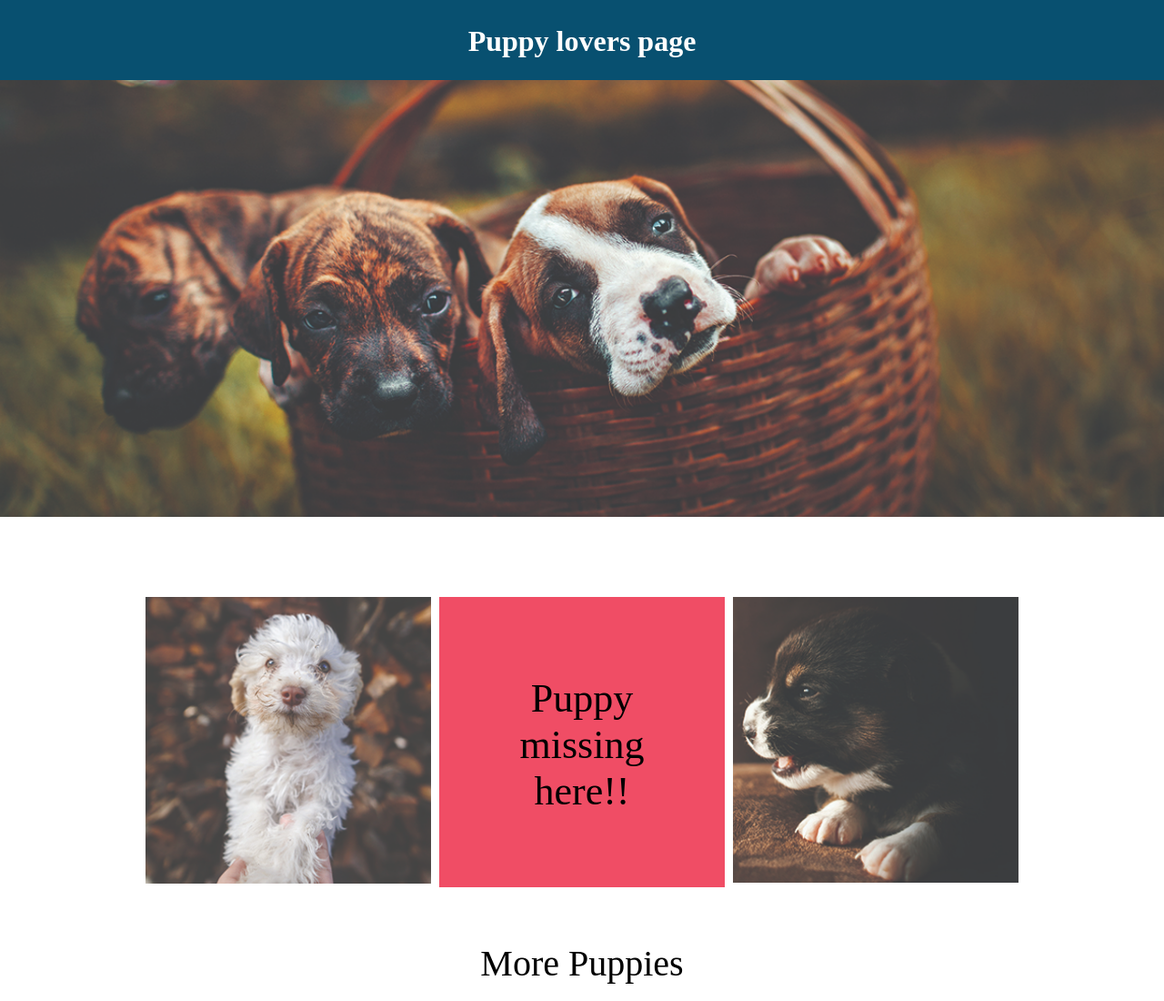
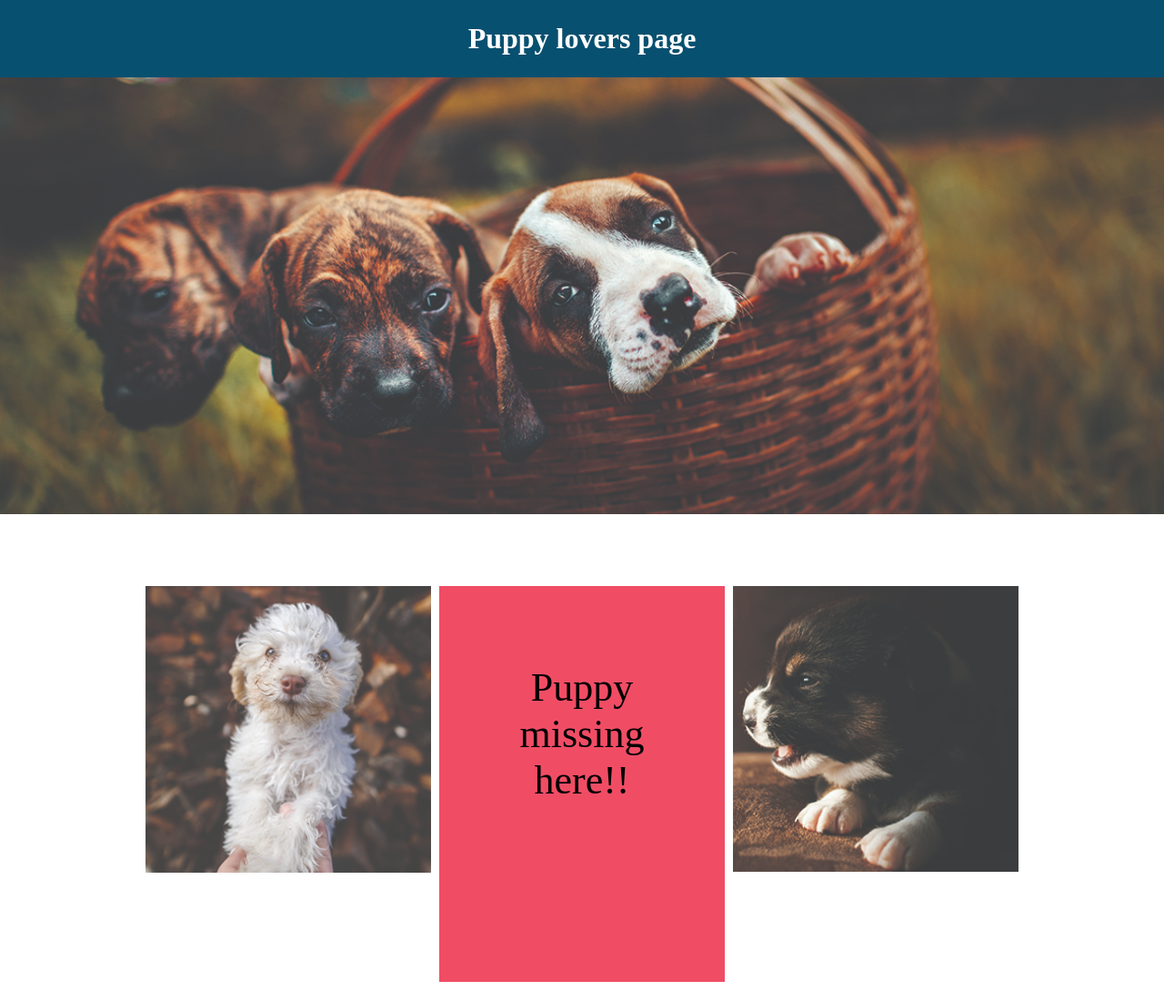
Before and after one commit to Fentahunn/puppy_lovers, a plain HTML site: page index.html in a window 1280 px wide. Shown: the top 1100 px of the page at 91% size. Drawn offline with Linux system fonts and the light colour scheme.

Commit message:
modify css

```diff
--- a/style.css
+++ b/style.css
@@ -8,7 +8,7 @@
 }
 
 .banner {
-    margin-bottom: 84px;
+    margin-bottom: 75px;
 }
 
 img {
@@ -50,6 +50,7 @@ img {
 .missing-puppy {
     background-color: #f04d65;
     margin: 0 1%;
+    height: 54.4vh;
 }
 
 .missing-wrapper {
@@ -65,7 +66,7 @@ img {
 }
 
 .myHeader {
-    padding-top: 27px;
+    padding-top: 24px;
     padding-bottom: 24px;
     color: white;
     text-align: center;
```
